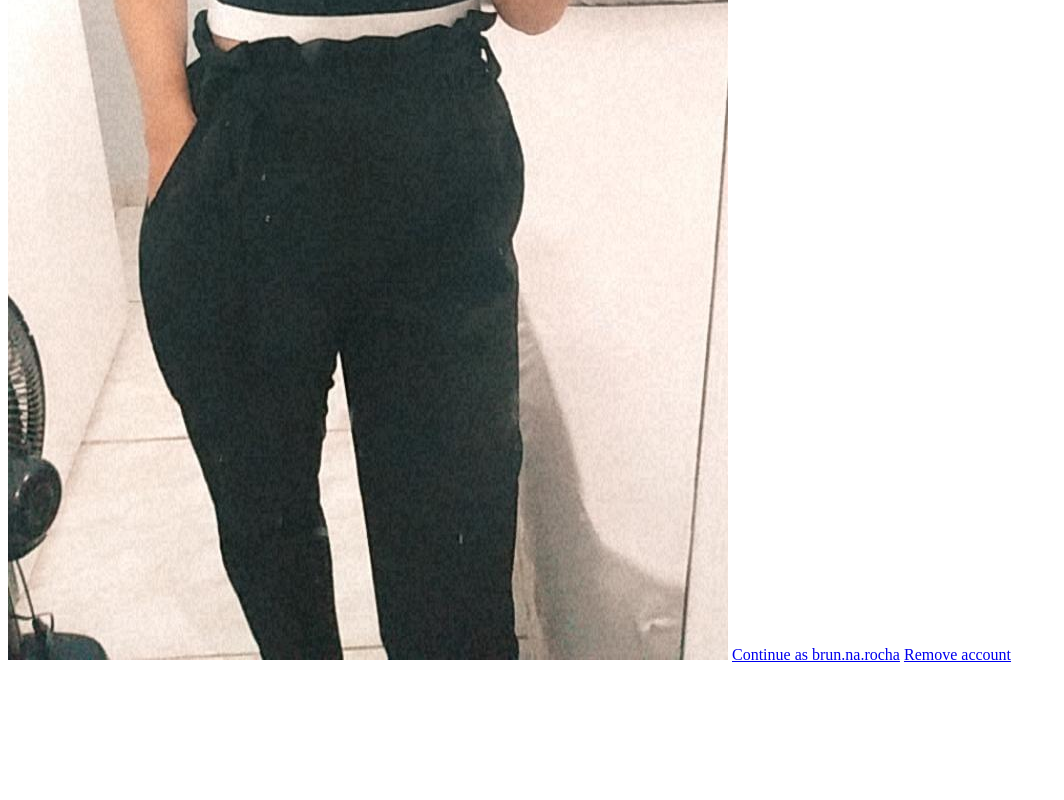
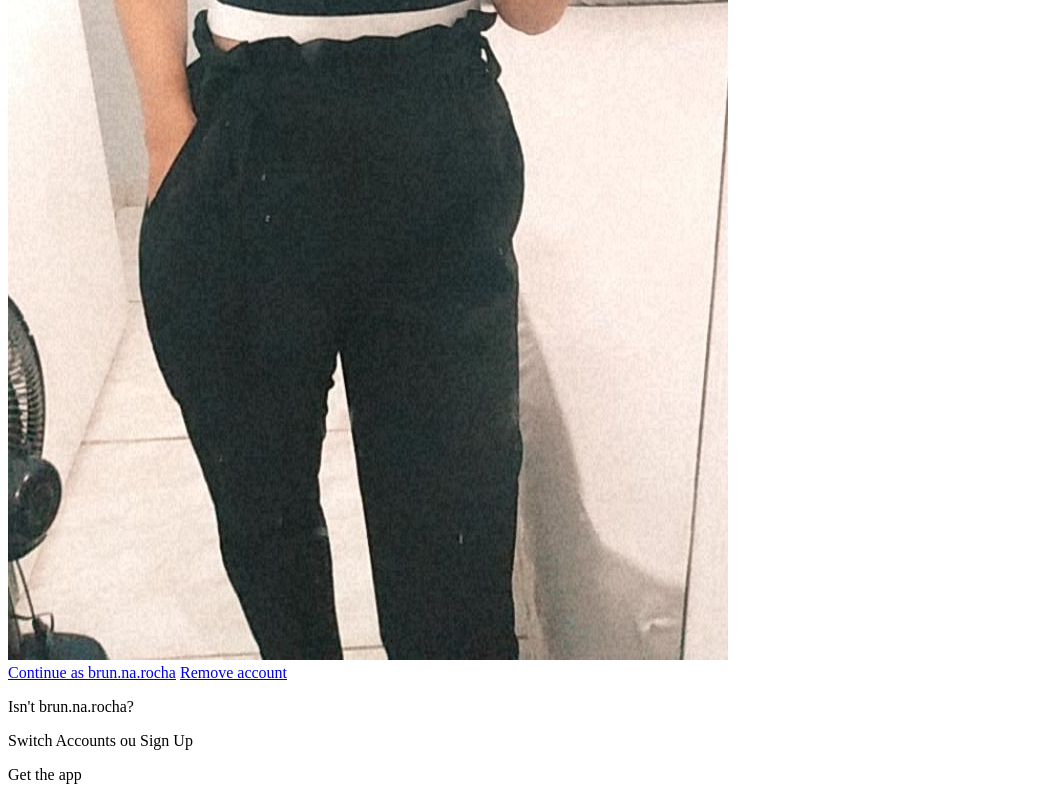
Before and after one commit to BrunnaRocha/Bootcamp-everis-fullstack, a plain HTML site: page index.html in a window 1280 px wide. Shown: the part 2899-3699 px from the top of the page, without its empty margins (0-1064 px from the left). Before the commit the page ends 3571 px from the top, so only its background shows below. Drawn offline with Linux system fonts and the light colour scheme.

Commit message:
Criando os conteiners de get-app e os respectivos botões

```diff
--- a/index.html
+++ b/index.html
@@ -16,8 +16,23 @@
                 <img src="./img/instagram-logo.png" class="instagram-logo" alt="Logo do Instagram">
                 <div class="profile-photo">
                     <img src="./img/perfil-instagram.jpg" alt="Foto de perfil do Instagram">
-                    <a href="#" class="instagram-login">Continue as brun.na.rocha</a>
-                    <a href="#" class="instagram-logout">Remove account</a>
+                </div>
+                <a href="#" class="instagram-login">Continue as brun.na.rocha</a>
+                <a href="#" class="instagram-logout">Remove account</a>
+            </div>
+            <div class="group">
+                <p class="not-account">Isn't brun.na.rocha?</p>
+                <p class="notaccount">
+                    <span class="link-blue">Switch Accounts</span>
+                    ou
+                    <span class="link-blue">Sign Up</span>
+                </p>
+            </div>
+            <div class="get-the-app">
+                <p class="get-app">Get the app</p>
+                <div class="download">
+                    <a href="#" class="app-download"></a>
+                    <a href="#" class="app-download"></a>
                 </div>
             </div>
         </div>
```
